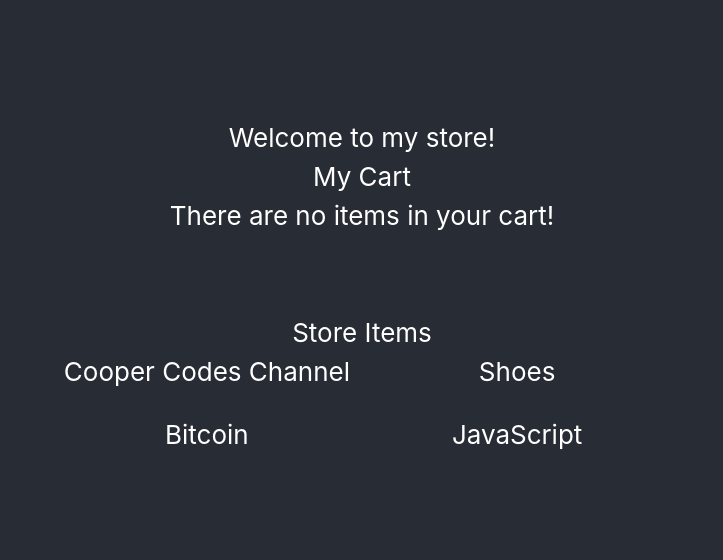
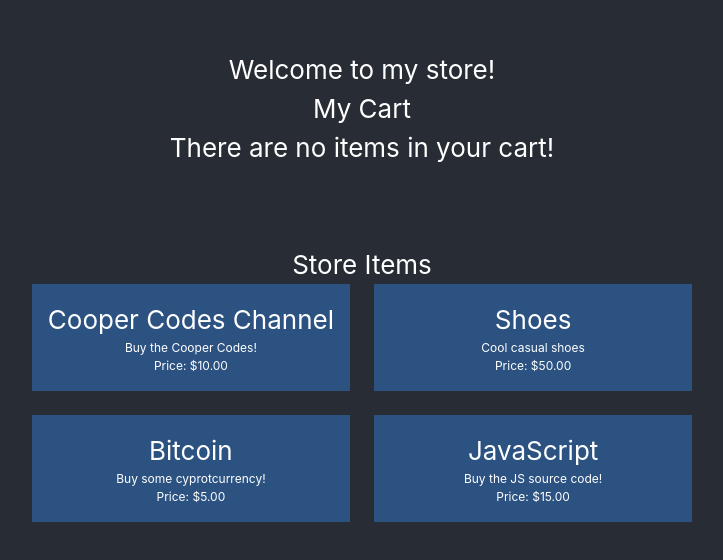
Before and after one commit to Annie-Huang/graphql-apollo-client-shopping-cart, a React (Create React App) app: page / in a window 1280 px wide. Shown: the part 114-674 px from the top of the page, without its empty margins (278-1001 px from the left). Built offline with nearby package versions, Linux system fonts and the light colour scheme.

Commit message:
Switch to use StoreItem. Create logic and cart template in StoreItem

```diff
--- a/src/App.js
+++ b/src/App.js
@@ -1,6 +1,7 @@
 import './App.css';
 import { Grid } from '@chakra-ui/react';
 import Cart from './Cart';
+import StoreItem from './StoreItem';
 
 // https://pastebin.com/fF66w1qf
 const StoreItems = [
@@ -40,7 +41,7 @@
         <h2>Store Items</h2>
         <Grid templateColumns='repeat(2, 1fr)' gap={6}>
           {StoreItems.map((item) => (
-            <p>{item.name}</p>
+            <StoreItem item={item} />
           ))}
         </Grid>
       </header>
--- /dev/null
+++ b/src/StoreItem.js
@@ -0,0 +1,23 @@
+import { cartItemsVar } from './cache';
+import { useReactiveVar } from '@apollo/client';
+import { Button, GridItem, Text } from '@chakra-ui/react';
+
+function StoreItem({ item }) {
+  console.log(item);
+
+  const CartItems = useReactiveVar(cartItemsVar);
+  const id = item.id;
+  // if the item was IN the cart, show 'Remove from cart"
+  // if the items was NOT IN the cart, show "Add to cart"
+  let isInCart = CartItems.some((item) => item.id === id); // Check if an item in the cart matches our item
+
+  return (
+    <GridItem bg='blue.700' p={'4'}>
+      <Text>{item.name}</Text>
+      <Text fontSize='xs'>{item.description}</Text>
+      <Text fontSize='xs'>Price: ${item.price}.00</Text>
+    </GridItem>
+  );
+}
+
+export default StoreItem;
```
